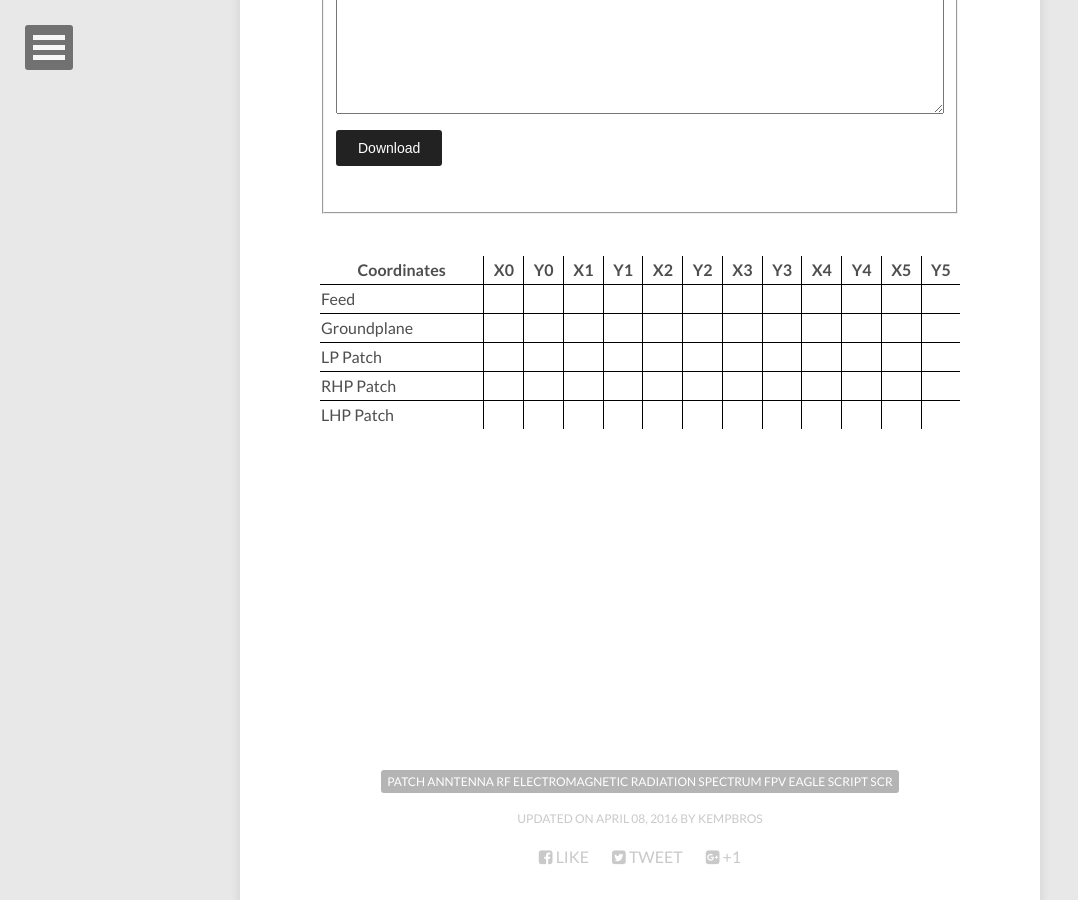
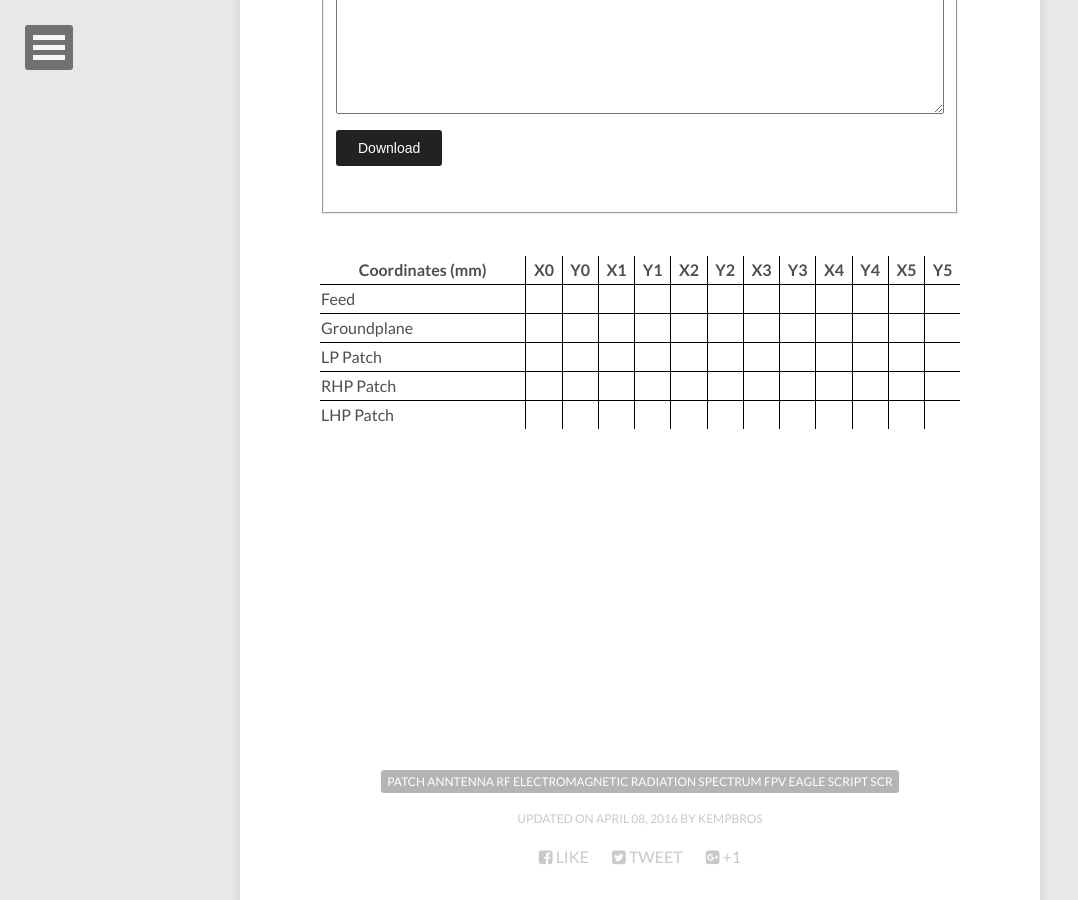
Before and after one commit to kempbros/kempbros.github.io, a Jekyll site: the page built from _posts/2016-04-08-Patch_Antenna_Generator.md, in a window 1280 px wide and 900 px high, scrolled down 2260 px. Shown: the whole window, without its empty margins (0-1078 px from the left). Built offline with Jekyll 4.4.1, drawn with Linux system fonts in a browser that asks for light colours; nearby versions of some CDN libraries; a script that is not in the unit is left out; comment, search, counter and statistics services are not loaded.

Commit message:
Update 2016-04-08-Patch_Antenna_Generator.md

```diff
--- a/_posts/2016-04-08-Patch_Antenna_Generator.md
+++ b/_posts/2016-04-08-Patch_Antenna_Generator.md
@@ -158,7 +158,7 @@ work.  If not, see <http://creativecommons.org/licenses/by/3.0/>.
 			<table>
 				<thead>
 					<tr class="border_bottom">
-						<th class="border_right">Coordinates</th>
+						<th class="border_right">Coordinates (mm)</th>
 						<th class="border_right">X0</th>
 						<th class="border_right">Y0</th>
 						<th class="border_right">X1</th>
```
